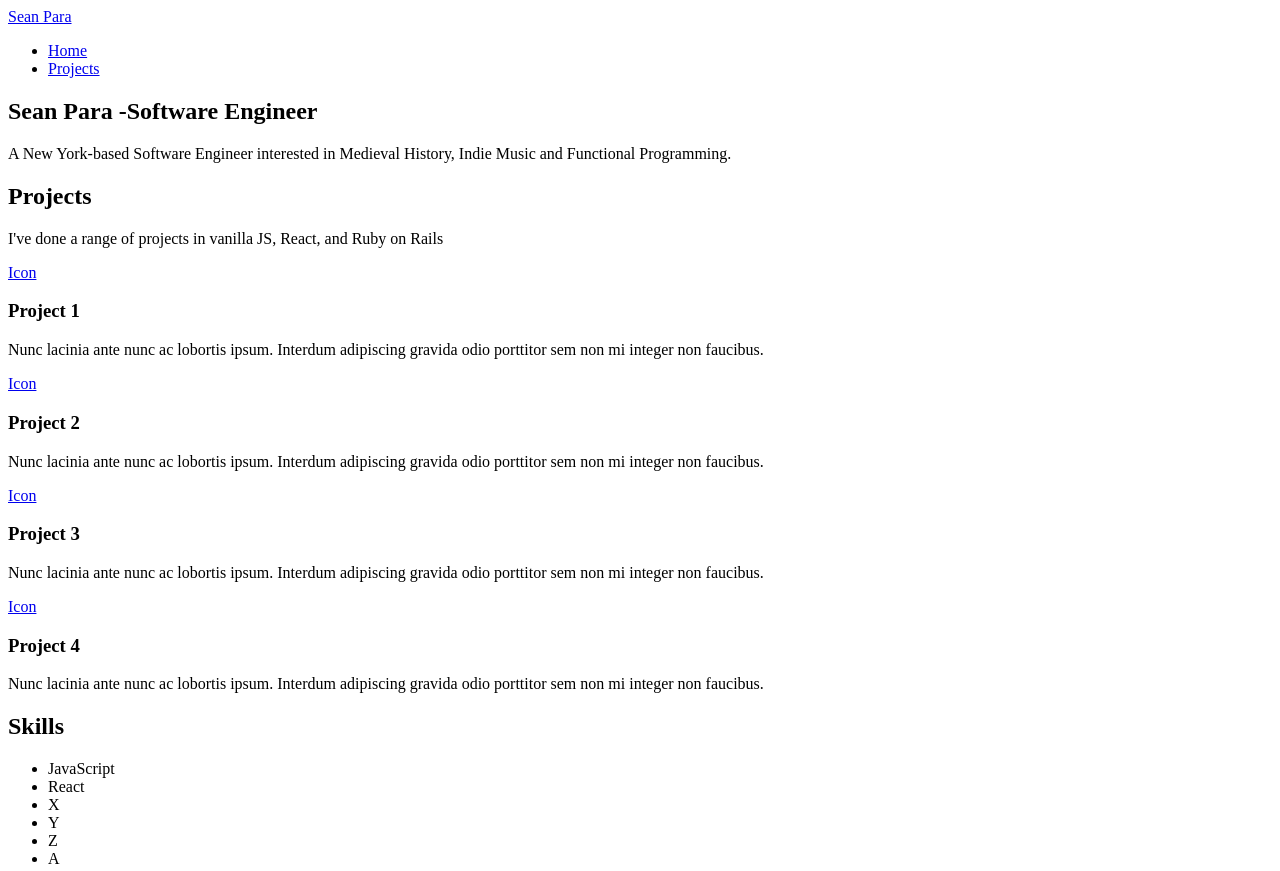
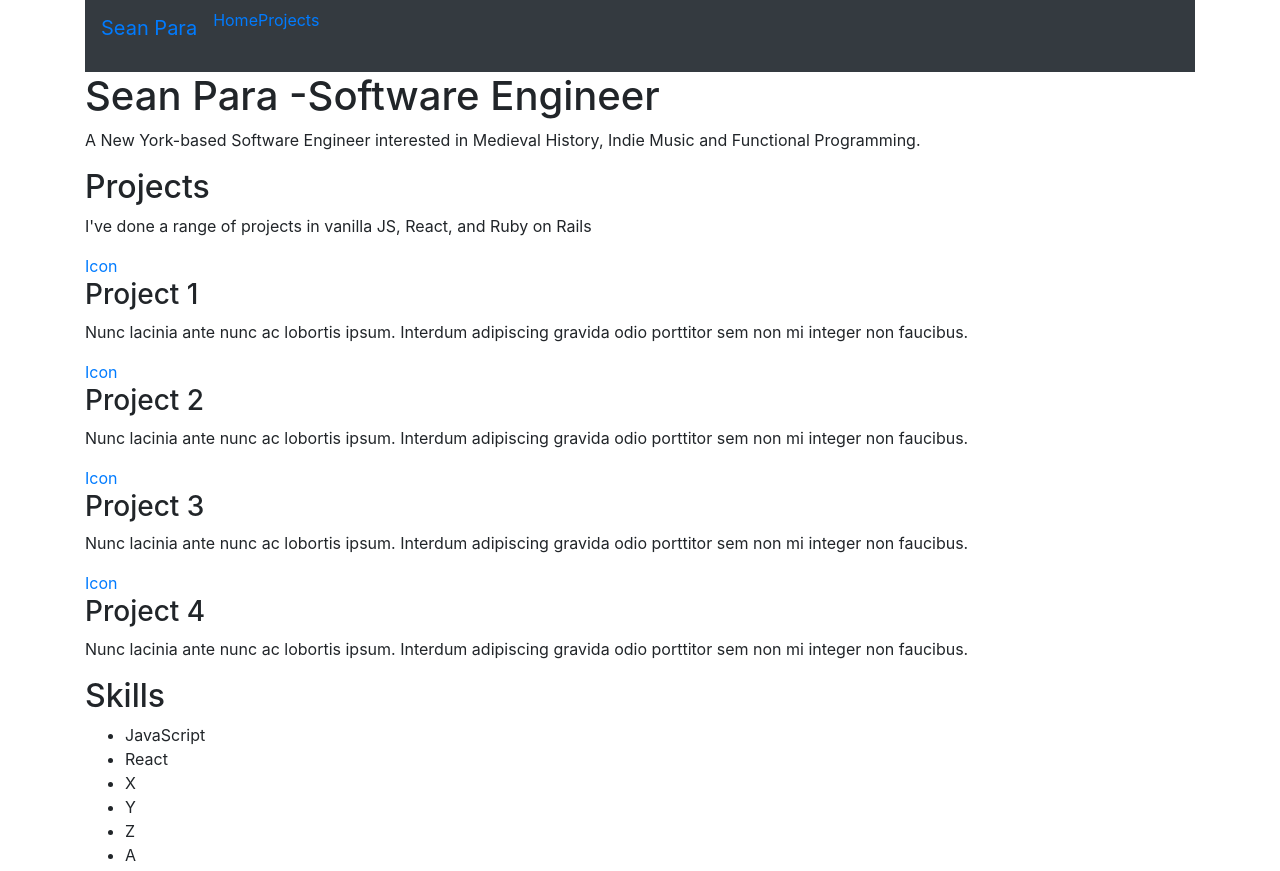
Before and after one commit to seanpara/personal_website, a website: page index.html in a window 1280 px wide. Shown: the top 871 px of the page. Drawn offline with nearby package versions, Linux system fonts and the light colour scheme.

Commit message:
added bootstrap

```diff
--- a/index.html
+++ b/index.html
@@ -12,21 +12,23 @@
 		<meta name="description" content="" />
 		<meta name="keywords" content="" />
 		<link rel="stylesheet" href="index.css" />
+    <link rel="stylesheet" href="https://stackpath.bootstrapcdn.com/bootstrap/4.3.1/css/bootstrap.min.css" integrity="sha384-ggOyR0iXCbMQv3Xipma34MD+dH/1fQ784/j6cY/iJTQUOhcWr7x9JvoRxT2MZw1T" crossorigin="anonymous">
 	</head>
 	<body class="page-body">
+    <div class="container">
+      <!-- Header -->
 
-		<!-- Header -->
+  		<!-- Nav -->
       <header id="header">
-				<a class="logo" href="index.html">Sean Para</a>
+        <nav class="navbar navbar-dark bg-dark">
+          <ul class="nav">
+            <li class="navbar-brand"><a class="logo" href="index.html"><p class="text-right">Sean Para</p></a></li>
+            <li class="nav-item "><a href="index.html"><p class="text-right">Home</p></a></li>
+            <li class="nav-item "><a href="elements.html">Projects</a></li>
+          </ul>
+        </nav>
       </header>
 
-		<!-- Nav -->
-    <nav id="menu">
-  			<ul class="links">
-  				<li><a href="index.html">Home</a></li>
-  				<li><a href="elements.html">Projects</a></li>
-  			</ul>
-  	</nav>
   		<!-- Banner -->
   			<section id="banner">
   				<div class="inner">
@@ -179,10 +181,13 @@
   					</div>
   				</div>
   			</footer>
+    </div>
 
 		<!-- Scripts -->
-			<script src="inbex.js"></script>
-
+			<script src="index.js"></script>
+      <script src="https://code.jquery.com/jquery-3.3.1.slim.min.js" integrity="sha384-q8i/X+965DzO0rT7abK41JStQIAqVgRVzpbzo5smXKp4YfRvH+8abtTE1Pi6jizo" crossorigin="anonymous"></script>
+      <script src="https://cdnjs.cloudflare.com/ajax/libs/popper.js/1.14.7/umd/popper.min.js" integrity="sha384-UO2eT0CpHqdSJQ6hJty5KVphtPhzWj9WO1clHTMGa3JDZwrnQq4sF86dIHNDz0W1" crossorigin="anonymous"></script>
+      <script src="https://stackpath.bootstrapcdn.com/bootstrap/4.3.1/js/bootstrap.min.js" integrity="sha384-JjSmVgyd0p3pXB1rRibZUAYoIIy6OrQ6VrjIEaFf/nJGzIxFDsf4x0xIM+B07jRM" crossorigin="anonymous"></script>
 
 	</body>
 </html>
```
Also changed, not shown: package.json (added, +22 -0 lines), 1 other file. Lines whose indentation alone changed are shown as unchanged.
